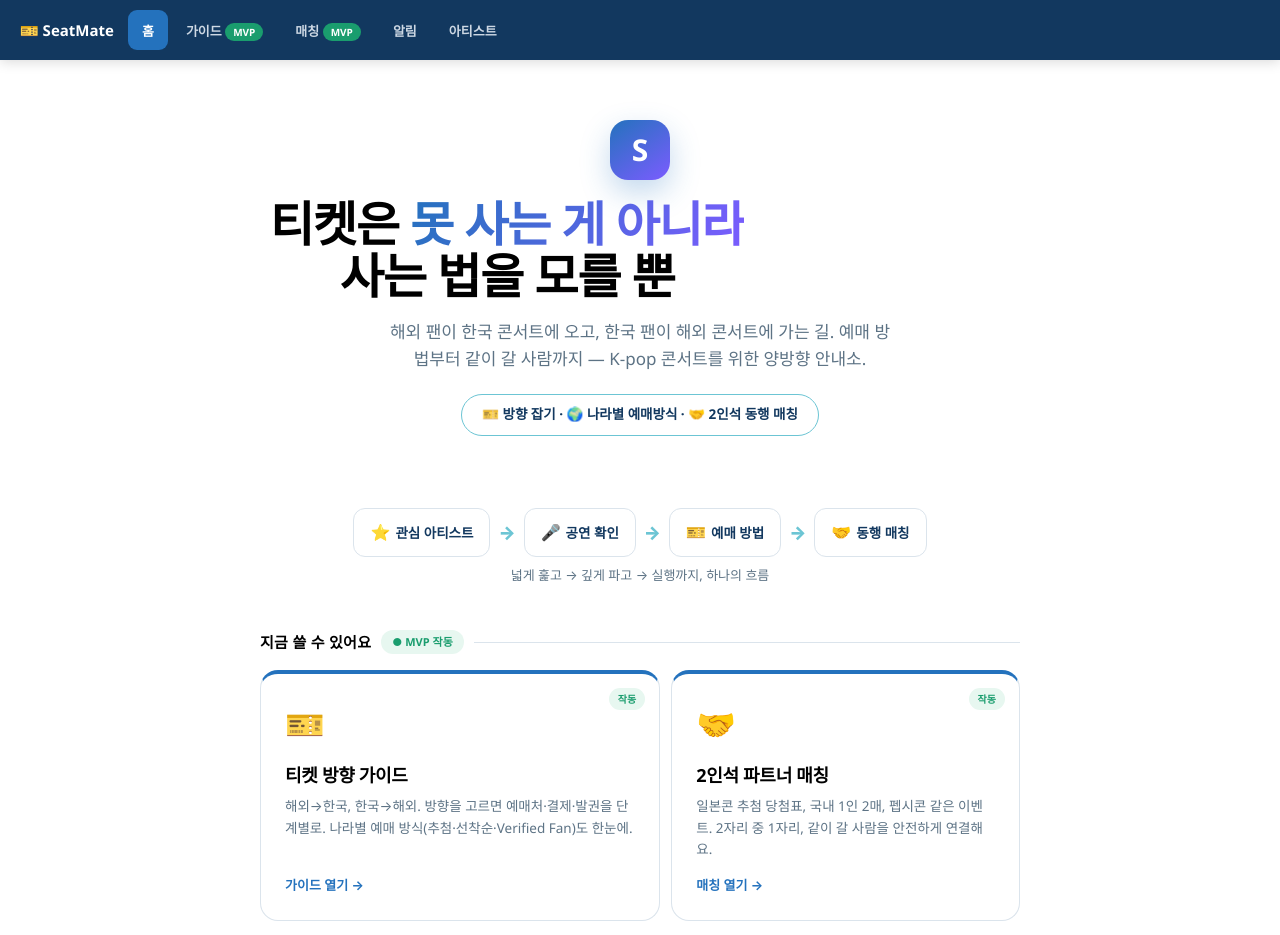
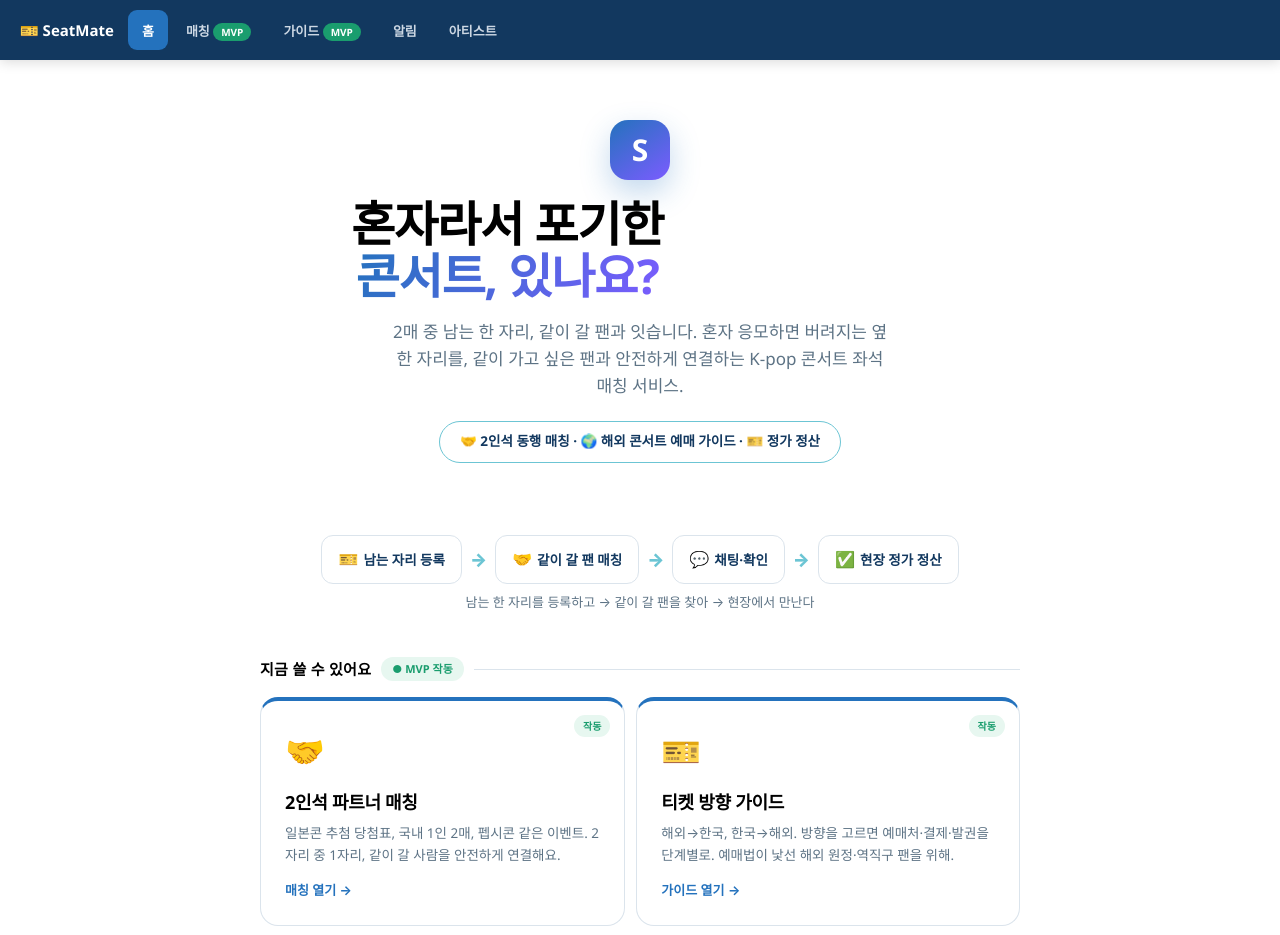
Before and after one commit to qkrvlfg123/seatmate, a plain HTML site: page app.html in a window 1280 px wide. Shown: the top 935 px of the page. Drawn offline with Linux system fonts and the light colour scheme.

Commit message:
Lead app demo with seat matching over ticketing guide
Co-Authored-By: Claude Opus 5 (1M context) <noreply@anthropic.com>
Claude-Session: https://claude.ai/code/session_01MDd7BW8emfzyZNMFF9Uvdu

```diff
--- a/app.html
+++ b/app.html
@@ -481,8 +481,8 @@ body{font-family:'Segoe UI',-apple-system,'Malgun Gothic',sans-serif;background:
 <div id="navbar">
   <span class="brand">🎫 SeatMate</span>
   <button data-nav="home">홈</button>
+  <button data-nav="match">매칭 <span class="tag live">MVP</span></button>
   <button data-nav="guide">가이드 <span class="tag live">MVP</span></button>
-  <button data-nav="match">매칭 <span class="tag live">MVP</span></button>
   <button data-nav="alert">알림</button>
   <button data-nav="artist">아티스트</button>
 </div>
@@ -491,40 +491,40 @@ body{font-family:'Segoe UI',-apple-system,'Malgun Gothic',sans-serif;background:
 
   <div class="hero">
     <div class="logo">S</div>
-    <h1>티켓은 <b>못 사는 게 아니라</b><br>사는 법을 모를 뿐</h1>
-    <p class="tag">해외 팬이 한국 콘서트에 오고, 한국 팬이 해외 콘서트에 가는 길. 예매 방법부터 같이 갈 사람까지 — K-pop 콘서트를 위한 양방향 안내소.</p>
-    <div class="oneliner">🎫 방향 잡기 · 🌍 나라별 예매방식 · 🤝 2인석 동행 매칭</div>
+    <h1>혼자라서 포기한<br><b>콘서트, 있나요?</b></h1>
+    <p class="tag">2매 중 남는 한 자리, 같이 갈 팬과 잇습니다. 혼자 응모하면 버려지는 옆 한 자리를, 같이 가고 싶은 팬과 안전하게 연결하는 K-pop 콘서트 좌석 매칭 서비스.</p>
+    <div class="oneliner">🤝 2인석 동행 매칭 · 🌍 해외 콘서트 예매 가이드 · 🎫 정가 정산</div>
   </div>
 
   <div class="flow">
-    <span class="fstep"><span class="fe">⭐</span>관심 아티스트</span>
+    <span class="fstep"><span class="fe">🎫</span>남는 자리 등록</span>
     <span class="farrow">→</span>
-    <span class="fstep"><span class="fe">🎤</span>공연 확인</span>
+    <span class="fstep"><span class="fe">🤝</span>같이 갈 팬 매칭</span>
     <span class="farrow">→</span>
-    <span class="fstep"><span class="fe">🎫</span>예매 방법</span>
+    <span class="fstep"><span class="fe">💬</span>채팅·확인</span>
     <span class="farrow">→</span>
-    <span class="fstep"><span class="fe">🤝</span>동행 매칭</span>
-  </div>
-  <p class="flow-cap">넓게 훑고 → 깊게 파고 → 실행까지, 하나의 흐름</p>
+    <span class="fstep"><span class="fe">✅</span>현장 정가 정산</span>
+  </div>
+  <p class="flow-cap">남는 한 자리를 등록하고 → 같이 갈 팬을 찾아 → 현장에서 만난다</p>
 
   <!-- MVP -->
   <div class="slabel">
     <h2>지금 쓸 수 있어요</h2><span class="badge live">● MVP 작동</span><span class="line"></span>
   </div>
   <div class="cards">
-    <a class="card mvp" data-nav="guide" style="cursor:pointer" >
-      <span class="corner live">작동</span>
-      <div class="ic">🎫</div>
-      <h3>티켓 방향 가이드</h3>
-      <p>해외→한국, 한국→해외. 방향을 고르면 예매처·결제·발권을 단계별로. 나라별 예매 방식(추첨·선착순·Verified Fan)도 한눈에.</p>
-      <span class="go">가이드 열기 →</span>
-    </a>
     <a class="card mvp" data-nav="match" style="cursor:pointer" >
       <span class="corner live">작동</span>
       <div class="ic">🤝</div>
       <h3>2인석 파트너 매칭</h3>
       <p>일본콘 추첨 당첨표, 국내 1인 2매, 펩시콘 같은 이벤트. 2자리 중 1자리, 같이 갈 사람을 안전하게 연결해요.</p>
       <span class="go">매칭 열기 →</span>
+    </a>
+    <a class="card mvp" data-nav="guide" style="cursor:pointer" >
+      <span class="corner live">작동</span>
+      <div class="ic">🎫</div>
+      <h3>티켓 방향 가이드</h3>
+      <p>해외→한국, 한국→해외. 방향을 고르면 예매처·결제·발권을 단계별로. 예매법이 낯선 해외 원정·역직구 팬을 위해.</p>
+      <span class="go">가이드 열기 →</span>
     </a>
   </div>
 
```
